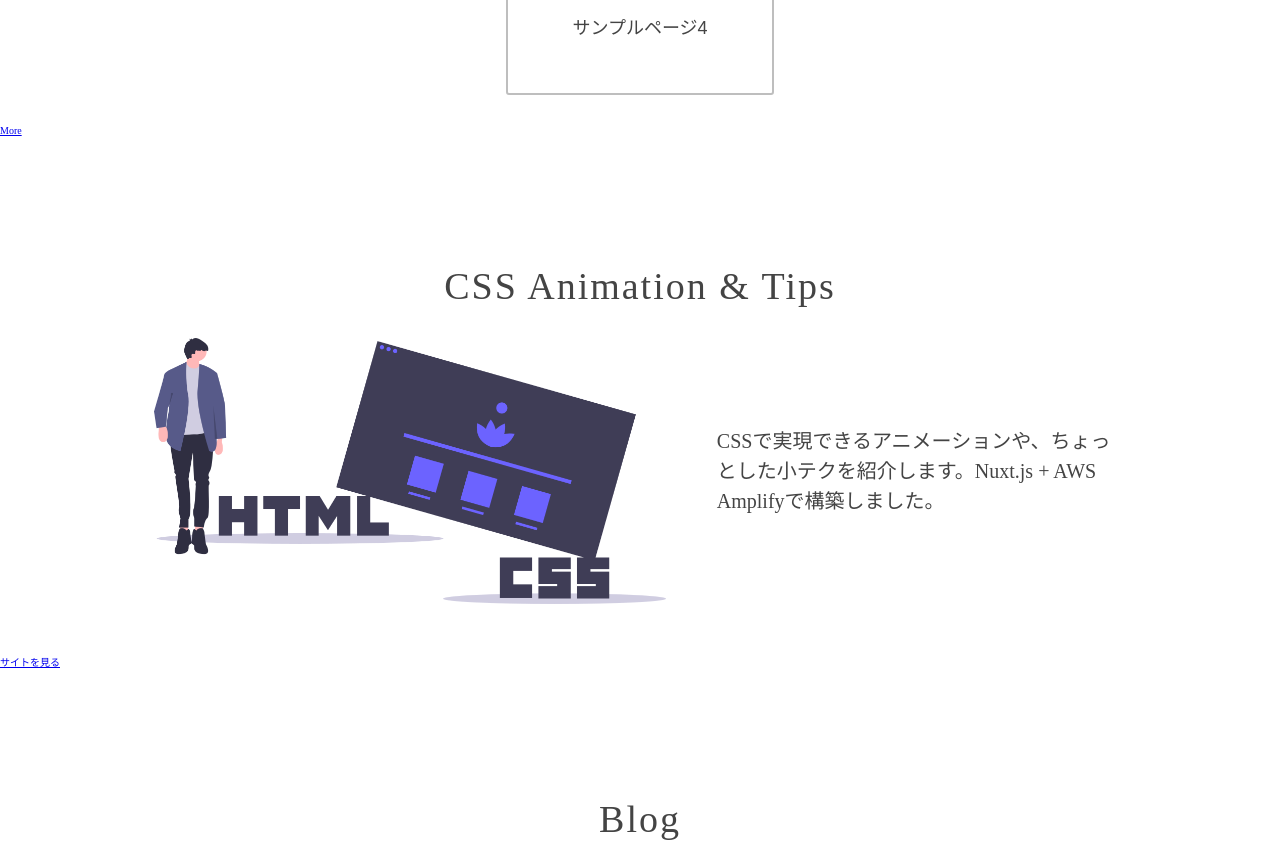
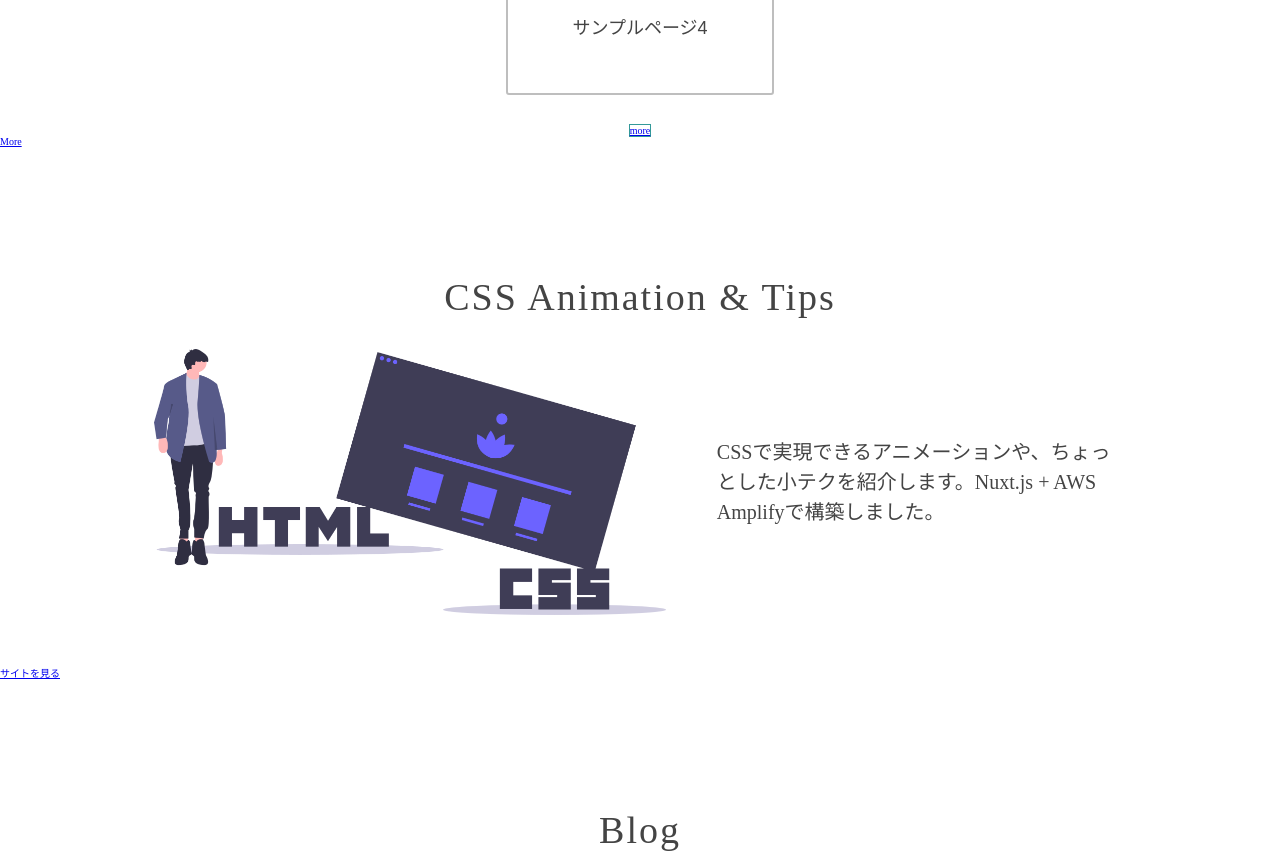
Before and after one commit to kento-yoshidu/books_to_give_v2_backend, a Gatsby site: page / in a window 1280 px wide. Shown: the part 1520-2388 px from the top of the page. Built offline with nearby package versions, Linux system fonts and the light colour scheme; Gatsby itself is replaced by a stand-in of ours.

Commit message:
🏃‍♂️ #20 Create ButtonComponent

```diff
--- /dev/null
+++ b/src/components/button.tsx
@@ -0,0 +1,24 @@
+import * as React from "react"
+import { Link } from "gatsby"
+
+const Styles = require("../styles/button.module.scss")
+
+interface Props {
+  text: string
+  path: string
+}
+
+const Button: React.VFC<Props> = ({text, path}) => {
+  return (
+    <div className={Styles.wrapper}>
+      <Link
+        to={`${path}/`}
+        className={Styles.button}
+      >
+        {text}
+      </Link>
+    </div>
+  )
+}
+
+export default Button
--- a/src/pages/index.tsx
+++ b/src/pages/index.tsx
@@ -3,6 +3,7 @@ import { Link, graphql } from "gatsby"
 import { StaticImage } from "gatsby-plugin-image"
 
 import Seo from "../components/seo"
+import Button from "../components/button"
 
 const Styles = require("../styles/index.module.scss")
 
@@ -66,13 +67,18 @@ const Index: React.VFC = () => (
 
         <Link
           className={`${Styles.linkItem} sa sa--up`}
-          to="sample-page/sample4/"
+          to="samplepage/sample4"
         >
           <h3 className={`${Styles.title} ${Styles.linkTitle}`}>Sample4</h3>
           <FontAwesomeIcon icon={faCode} />
           <p>サンプルページ4</p>
         </Link>
       </div>
+
+      <Button
+        path="samplepage"
+        text="more"
+      />
 
       <div className="btn-wrapper sa sa--up">
         <Link to="#" className="link-btn">More</Link>
--- /dev/null
+++ b/src/styles/button.module.scss
@@ -0,0 +1,8 @@
+.wrapper {
+  text-align: center;
+  .button {
+    text-align: center;
+    border: 1px solid #399;
+  }
+
+}
```
Also changed, not shown: src/__generated__/gatsby-types.ts (+12 -12 lines).
